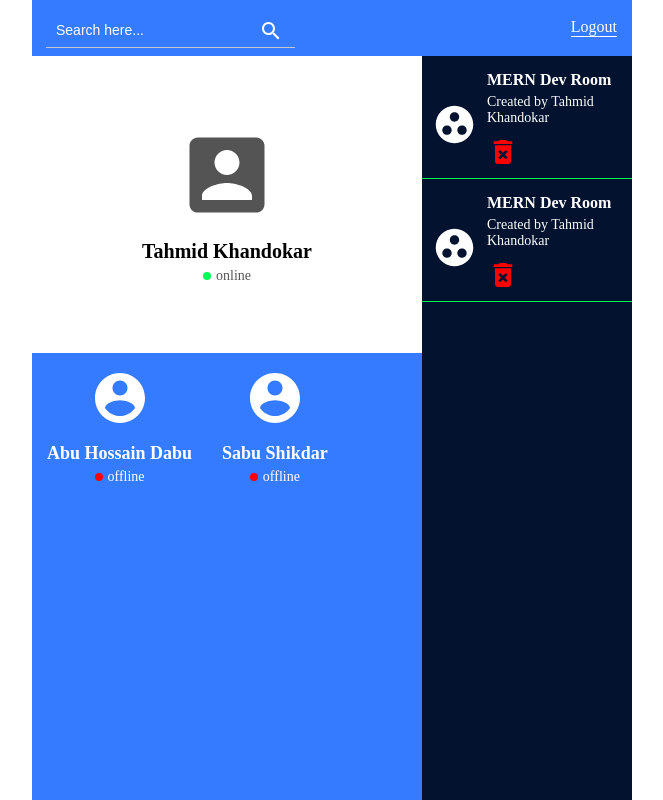
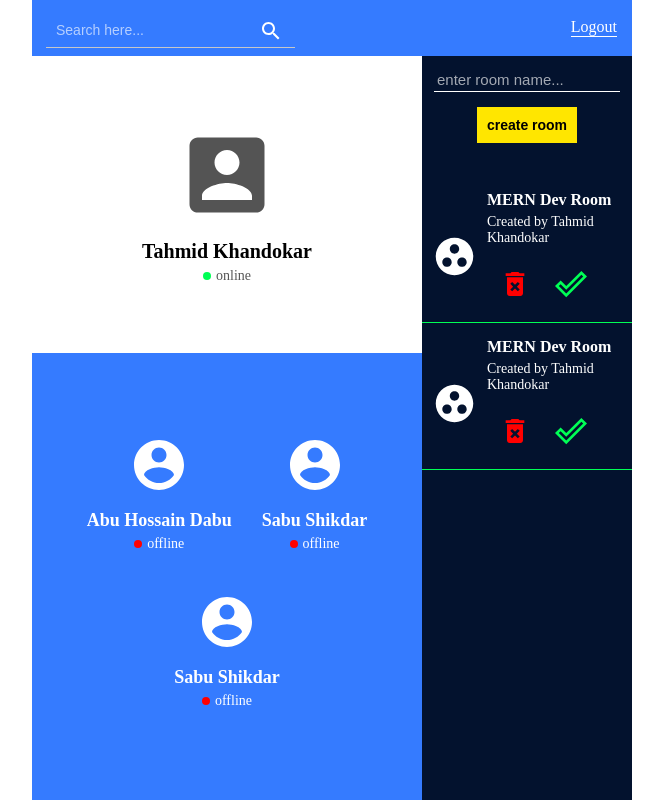
Before and after one commit to tahmid86664/mern-chat-app, a React (Create React App) app in the folder client/: page /zone in a window 1280 px wide. Shown: the whole page, without its empty margins (308-971 px from the left). Built offline with nearby package versions, Linux system fonts and the light colour scheme.

Commit message:
added roomCreate form and some design

```diff
--- a/client/src/components/user-zone/user-zone.component.jsx
+++ b/client/src/components/user-zone/user-zone.component.jsx
@@ -6,6 +6,7 @@ import AccountBoxIcon from '@material-ui/icons/AccountBox';
 import SearchIcon from '@material-ui/icons/Search';
 import GroupWorkIcon from '@material-ui/icons/GroupWork';
 import DeleteForeverIcon from '@material-ui/icons/DeleteForever';
+import DoneOutlineIcon from '@material-ui/icons/DoneOutline';
 import AccountCircleIcon from '@material-ui/icons/AccountCircle';
 import { IconButton } from '@material-ui/core';
 
@@ -58,16 +59,39 @@ const UserZone = () => {
                                 </p>
                             </div>
                         </div>
+                        <div className="user__zone__friend__container">
+                            <AccountCircleIcon />
+                            <div className="user__zone__friendInfo">
+                                <p className="user__zone__friendName">Sabu Shikdar</p>
+                                <p className="user__zone__friendStatus">
+                                    <span className={friendState === 'online' ? "user__zone__onlineIcon" : "user__zone__offlineIcon"}></span>
+                                    {friendState}
+                                </p>
+                            </div>
+                        </div>
                     </div>
                 </div>
                 <div className="user__zone__right">
+                    <div className="user__zone__createRoom">
+                        <form className="user__zone__createRoom__form">
+                            <input className="user__zone__createRoom__form__input" type="text" placeholder="enter room name..." />
+                            <button className="user__zone__createRoom__form__button">create room</button>
+                        </form>
+                    </div>
                     <div className="user__zone__rooms">
                         <div className="user__zone__room__container">
                             <GroupWorkIcon />
                             <div className="user__zone__roomInfo">
                                 <p className="user__zone__roomName">MERN Dev Room</p>
                                 <p className="user__zone__roomCreator">Created by Tahmid Khandokar</p>
-                                <DeleteForeverIcon />
+                                <div className="user__zone__roomButtons">
+                                    <IconButton>
+                                        <DeleteForeverIcon />
+                                    </IconButton>
+                                    <IconButton className="done__button" >
+                                        <DoneOutlineIcon />
+                                    </IconButton>
+                                </div>
                             </div>
                         </div>
                         <div className="user__zone__room__container">
@@ -75,7 +99,14 @@ const UserZone = () => {
                             <div className="user__zone__roomInfo">
                                 <p className="user__zone__roomName">MERN Dev Room</p>
                                 <p className="user__zone__roomCreator">Created by Tahmid Khandokar</p>
-                                <DeleteForeverIcon />
+                                <div className="user__zone__roomButtons">
+                                    <IconButton>
+                                        <DeleteForeverIcon />
+                                    </IconButton>
+                                    <IconButton className="done__button" >
+                                        <DoneOutlineIcon />
+                                    </IconButton>
+                                </div>
                             </div>
                         </div>
                     </div>
--- a/client/src/components/user-zone/user-zone.style.css
+++ b/client/src/components/user-zone/user-zone.style.css
@@ -37,7 +37,7 @@
 }
 
 .user__zone__searchInput::placeholder {
- color: white;
+ color: #ffffffa2;;
 }
 
 .user__zone__logoutButton {
@@ -123,6 +123,9 @@
 .user__zone__friends {
     display: flex;
     flex-direction: row;
+    flex-wrap: wrap;
+    align-items: center;
+    place-content: center;
     width: 100%;
     height: 60%;
     background-color: #357bff;
@@ -133,7 +136,10 @@
     display: flex;
     flex-direction: column;
     align-items: center;
+    height: fit-content;
     margin: 15px;
+    margin-bottom: 25px;
+    cursor: pointer;
 }
 
 .user__zone__friend__container > .MuiSvgIcon-root {
@@ -166,6 +172,7 @@
     width: 35%;
     height: 100%;
     display: flex;
+    flex-direction: column;
     background-color: #03122e;
     color: white;
     overflow: auto;
@@ -202,8 +209,75 @@
     font-weight: 300;
 }
 
-.user__zone__roomInfo .MuiSvgIcon-root {
-    font-size: 2rem;
+.user__zone__roomButtons .MuiIconButton-root {
     color: red;
     margin-top: 10px;
 }
+
+.user__zone__roomButtons .MuiIconButton-root:hover {
+    color: #ff7070;
+}
+
+.user__zone__roomButtons .done__button {
+    color: #00ff55;
+}
+
+.user__zone__roomButtons .done__button:hover {
+    color: #a4ffc3;
+}
+
+.user__zone__roomButtons .MuiSvgIcon-root {
+    font-size: 2rem;
+}
+
+.user__zone__createRoom {
+    display: flex;
+    width: 100%;
+    height: 100px;
+    margin-bottom: 20px;
+}
+
+.user__zone__createRoom__form {
+    display: flex;
+    flex-direction: column;
+    width: 100%;
+    align-items: center;
+    place-content: center;
+    margin: 10px 5px;
+}
+
+.user__zone__createRoom__form__input {
+    width: 90%;
+    padding: 3px;
+    margin-bottom: 15px;
+    font-size: 15px;
+    border: none;
+    border-bottom: 1.2px solid white;
+    outline-width: 0;
+    background-color: transparent;
+    color: white;
+    transition: border-color 0.4s ease;
+}
+
+.user__zone__createRoom__form__input::placeholder {
+    color: #ffffffa2;
+}
+
+.user__zone__createRoom__form__input:focus {
+    border-color: #00ff55;
+}
+
+.user__zone__createRoom__form__button {
+    padding: 10px;
+    background-color: #ffe600;
+    font-size: 14px;
+    font-weight: 550;
+    border: none;
+    outline-width: 0;
+    transition: background-color 1s ease;
+    cursor: pointer;
+}
+
+.user__zone__createRoom__form__button:hover {
+    background-color: #00ff55;
+}
```
